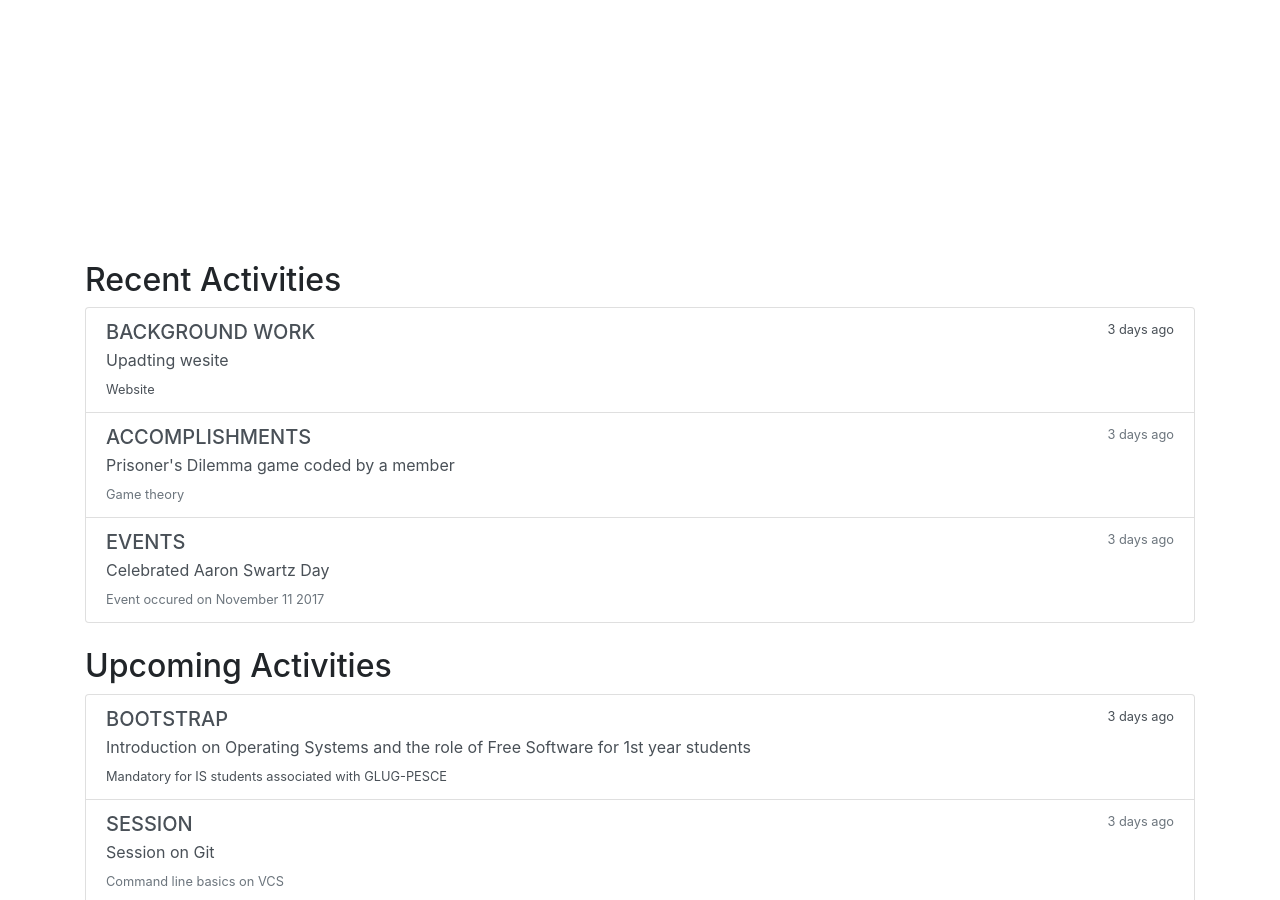
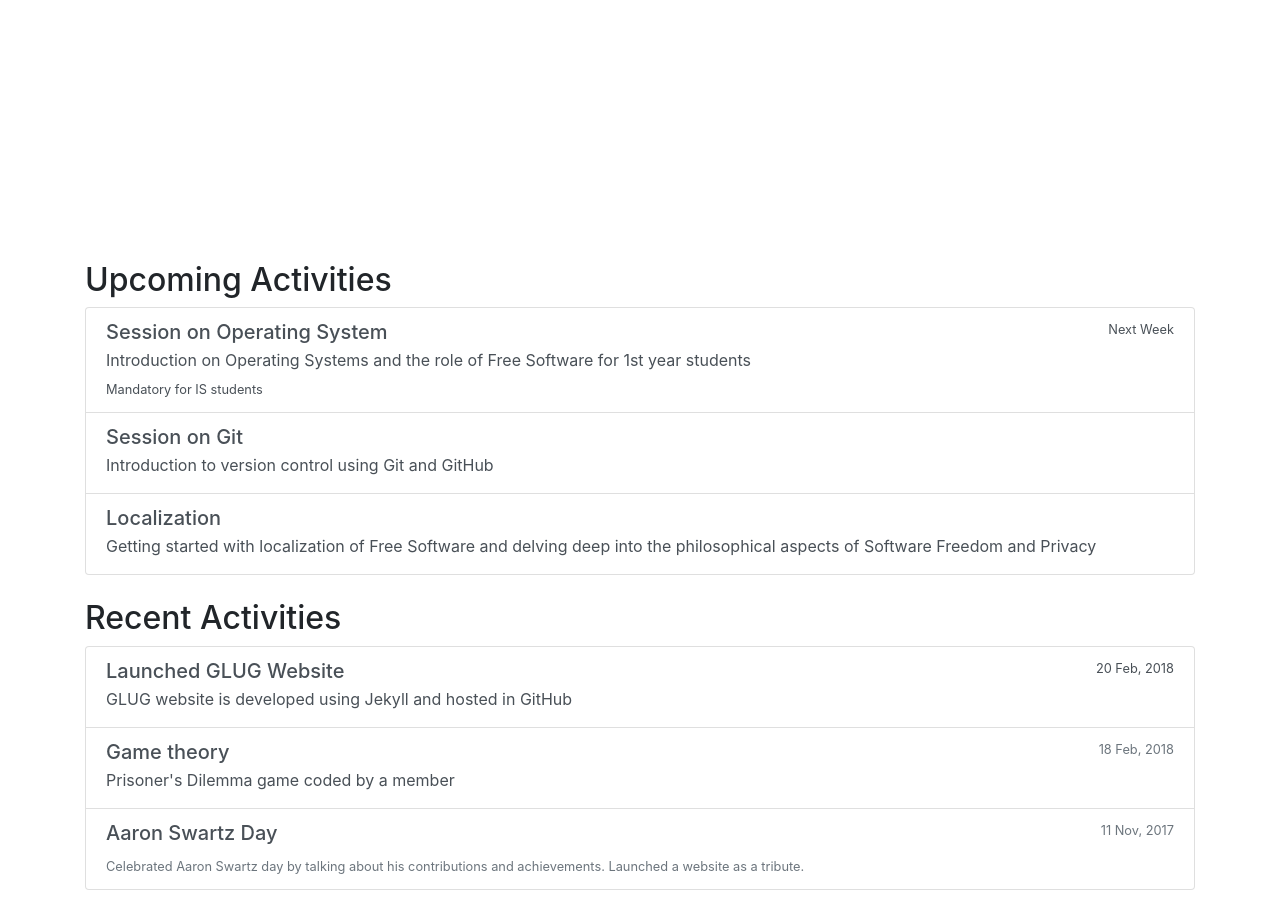
Before and after one commit to GLUG-PESCE/glug-pesce, a Jekyll site: the page built from index.html, in a window 1280 px wide and 900 px high, scrolled down 605 px. Built offline with Jekyll 4.4.1, drawn with Linux system fonts in a browser that asks for light colours; nearby versions of some CDN libraries; some of the changed text lies outside the part shown.

Commit message:
Updated the upcoming and recent activities

```diff
--- a/_includes/recent.html
+++ b/_includes/recent.html
@@ -1,26 +1,28 @@
 <div class="list-group mb-4">
-  <a href="#" class="list-group-item list-group-item-action flex-column align-items-start">
+  <a href="https://github.com/GLUG-PESCE/glug-pesce" target="_blank" rel="noopener" class="list-group-item list-group-item-action flex-column align-items-start">
     <div class="d-flex w-100 justify-content-between">
-      <h5 class="mb-1">BACKGROUND WORK</h5>
-      <small>3 days ago</small>
+      <h5 class="mb-1">Launched GLUG Website</h5>
+      <small>20 Feb, 2018</small>
     </div>
-    <p class="mb-1">Upadting wesite</p>
-    <small>Website</small>
+    <p class="mb-1">GLUG website is developed using Jekyll and hosted in GitHub</p>
+    <!-- <small>Website</small> -->
   </a>
-  <a href="#" class="list-group-item list-group-item-action flex-column align-items-start">
+
+  <a href="https://github.com/amoghavarsha101/Game-theory" class="list-group-item list-group-item-action flex-column align-items-start">
     <div class="d-flex w-100 justify-content-between">
-      <h5 class="mb-1">ACCOMPLISHMENTS</h5>
-      <small class="text-muted">3 days ago</small>
+      <h5 class="mb-1">Game theory</h5>
+      <small class="text-muted">18 Feb, 2018</small>
     </div>
     <p class="mb-1">Prisoner's Dilemma game coded by a member</p>
-    <small class="text-muted">Game theory</small>
+    <!-- <small class="text-muted"></small> -->
   </a>
-  <a href="#" class="list-group-item list-group-item-action flex-column align-items-start">
+
+  <a href="https://glug-pesce.github.io/Aaron-Swartz/index.html" target="_blank" rel="noopener" class="list-group-item list-group-item-action flex-column align-items-start">
     <div class="d-flex w-100 justify-content-between">
-      <h5 class="mb-1">EVENTS</h5>
-      <small class="text-muted">3 days ago</small>
+      <h5 class="mb-1">Aaron Swartz Day</h5>
+      <small class="text-muted">11 Nov, 2017</small>
     </div>
-    <p class="mb-1">Celebrated Aaron Swartz Day</p>
-    <small class="text-muted">Event occured on November 11 2017</small>
+    <p class="mb-1"></p>
+    <small class="text-muted">Celebrated Aaron Swartz day by talking about his contributions and achievements. Launched a website as a tribute.</small>
   </a>
 </div>
--- a/_includes/upcoming.html
+++ b/_includes/upcoming.html
@@ -1,26 +1,28 @@
 <div class="list-group mb-4">
-  <a href="#" class="list-group-item list-group-item-action flex-column align-items-start">
+  <span class="list-group-item list-group-item-action flex-column align-items-start">
     <div class="d-flex w-100 justify-content-between">
-      <h5 class="mb-1">BOOTSTRAP</h5>
-      <small>3 days ago</small>
+      <h5 class="mb-1">Session on Operating System</h5>
+      <small>Next Week</small>
     </div>
     <p class="mb-1">Introduction on Operating Systems and the role of Free Software for 1st year students</p>
-    <small>Mandatory for IS students associated with GLUG-PESCE</small>
-  </a>
-  <a href="#" class="list-group-item list-group-item-action flex-column align-items-start">
+    <small>Mandatory for IS students</small>
+  </span>
+
+  <span class="list-group-item list-group-item-action flex-column align-items-start">
     <div class="d-flex w-100 justify-content-between">
-      <h5 class="mb-1">SESSION</h5>
-      <small class="text-muted">3 days ago</small>
+      <h5 class="mb-1">Session on Git</h5>
+      <small class="text-muted"></small>
     </div>
-    <p class="mb-1">Session on Git</p>
-    <small class="text-muted">Command line basics on VCS</small>
-  </a>
-  <a href="#" class="list-group-item list-group-item-action flex-column align-items-start">
+    <p class="mb-1">Introduction to version control using Git and GitHub</p>
+    <small class="text-muted"></small>
+  </span>
+
+  <span class="list-group-item list-group-item-action flex-column align-items-start">
     <div class="d-flex w-100 justify-content-between">
-      <h5 class="mb-1">LOCALIZATION</h5>
-      <small class="text-muted">3 days ago</small>
+      <h5 class="mb-1">Localization</h5>
+      <small class="text-muted"></small>
     </div>
-    <p class="mb-1">Getting started with localization of Free Software and delving deep into the philosophical aspects of Software Freedom and Privacy </p>
-    <small class="text-muted">Localization</small>
-  </a>
+    <p class="mb-1">Getting started with localization of Free Software and delving deep into the philosophical aspects of Software Freedom and Privacy</p>
+    <!-- <small class="text-muted"></small> -->
+  </span>
 </div>
--- a/_layouts/page.html
+++ b/_layouts/page.html
@@ -1,5 +1,5 @@
 ---
 layout: default
 ---
-<h1 class="text-center">{{ page.title }}</h1>
+<h1 class="text-center py-2">{{ page.title }}</h1>
 {{ content }}
--- a/index.html
+++ b/index.html
@@ -7,8 +7,8 @@ layout: default
     <h4 class="text-center">P.E.S College of Engineering, Mandya</h4>
   </div>
 </div>
+<h2>Upcoming Activities</h2>
+{% include upcoming.html %}
+
 <h2>Recent Activities</h2>
 {% include recent.html %}
-
-<h2>Upcoming Activities</h2>
-{% include upcoming.html %}
```
